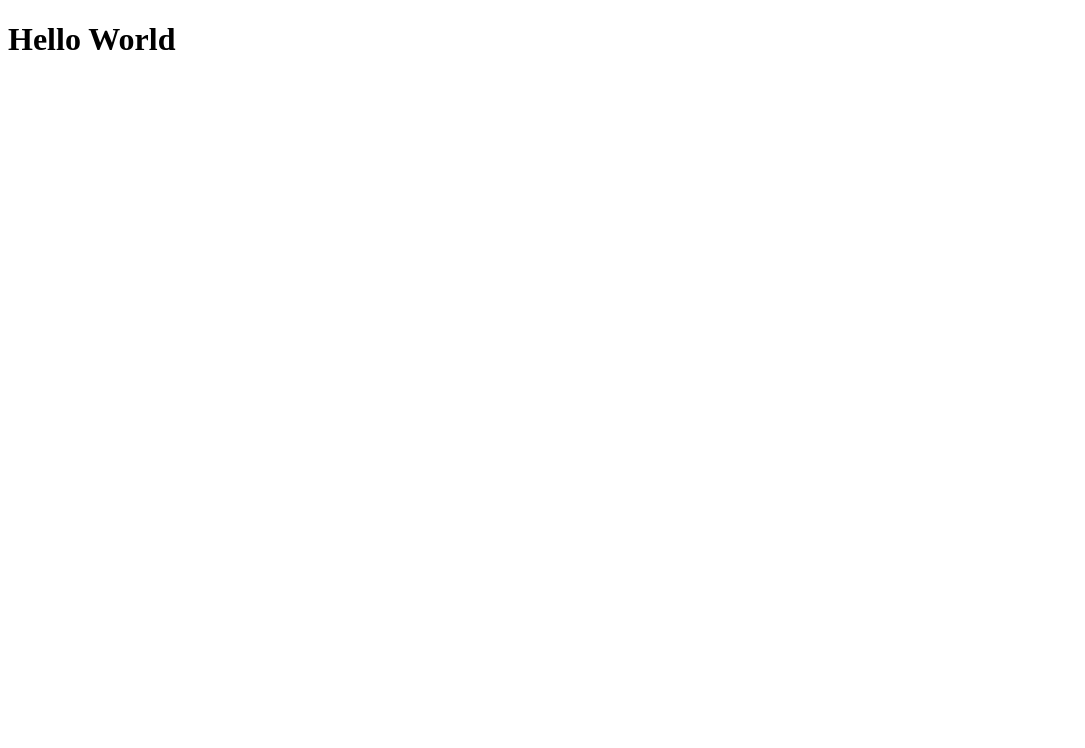
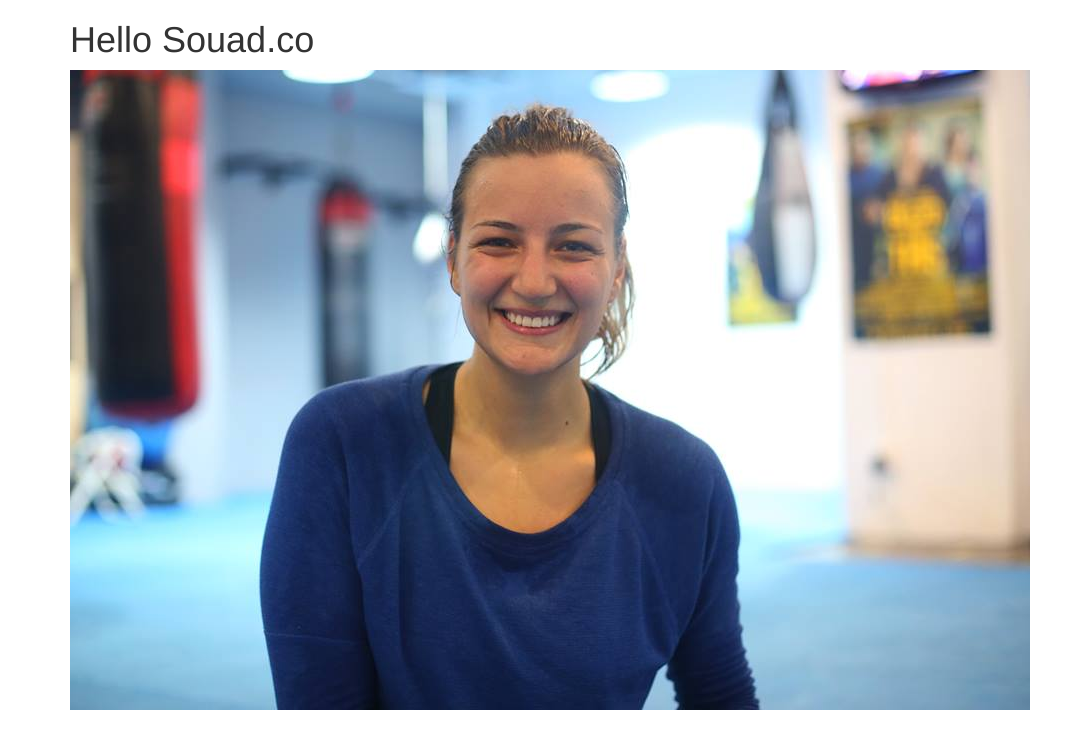
Before and after one commit to souadmarie/resume, a plain HTML site: page index.html in a window 1280 px wide. Shown: the whole page, without its empty margins (0-1085 px from the left). Drawn offline with nearby package versions, Linux system fonts and the light colour scheme.

Commit message:
Added Bootstrap + an image

```diff
--- a/index.html
+++ b/index.html
@@ -5,8 +5,14 @@
     <meta name="viewport" content="width=device-width, initial-scale=1.0">
     <meta http-equiv="X-UA-Compatible" content="ie=edge">
     <title>Document</title>
+    <link rel="stylesheet" href="https://maxcdn.bootstrapcdn.com/bootstrap/3.3.7/css/bootstrap.min.css" integrity="sha384-BVYiiSIFeK1dGmJRAkycuHAHRg32OmUcww7on3RYdg4Va+PmSTsz/K68vbdEjh4u" crossorigin="anonymous">
 </head>
 <body>
-    <h1 id="mainTitle">Hello World</h1>
+    <div class="container">
+        <h1 id="mainTitle">Hello Souad.co</h1>
+        <div>
+            <img src="/images/avatar.jpg" alt="Souad">
+        </div>
+    </div>
 </body>
 </html>
```
Also changed, not shown: images/avatar.jpg (added), 1 other file.
